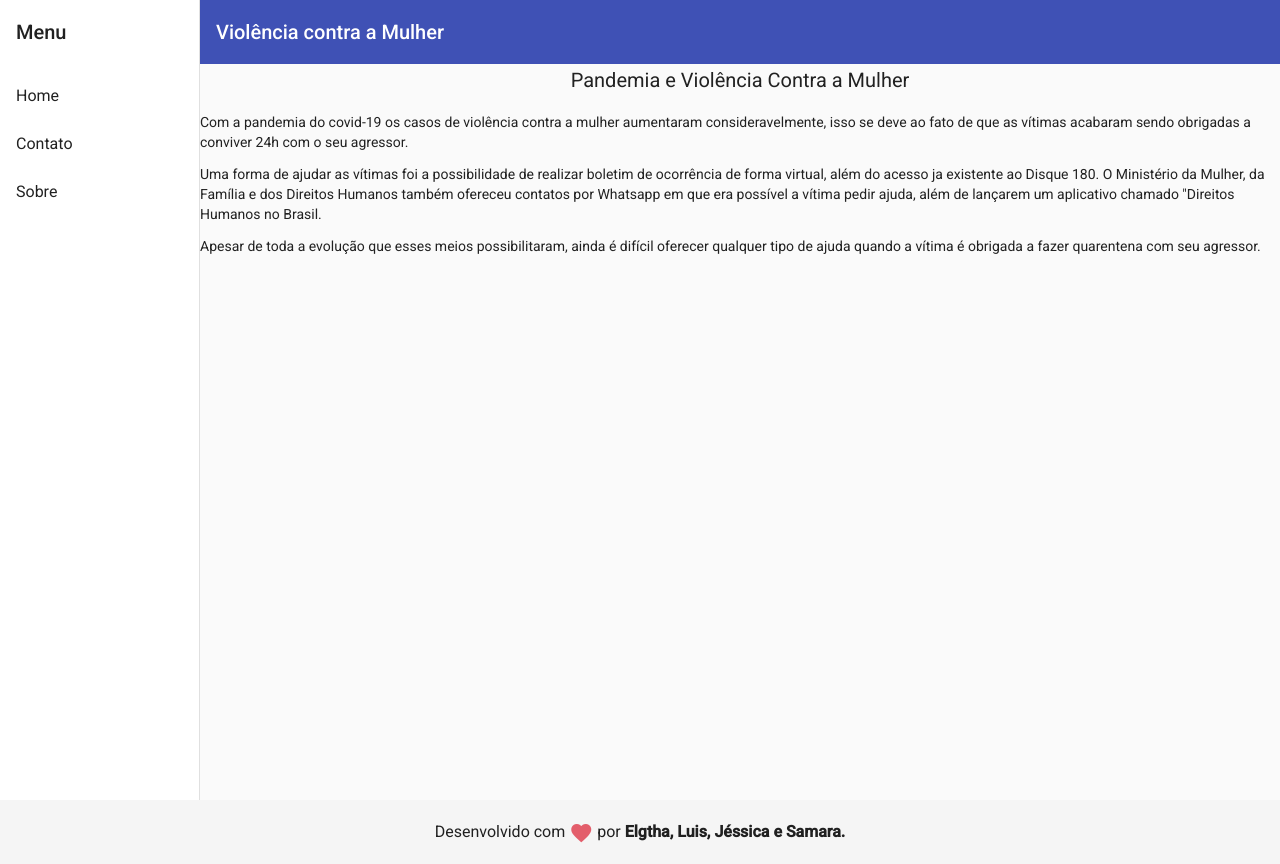
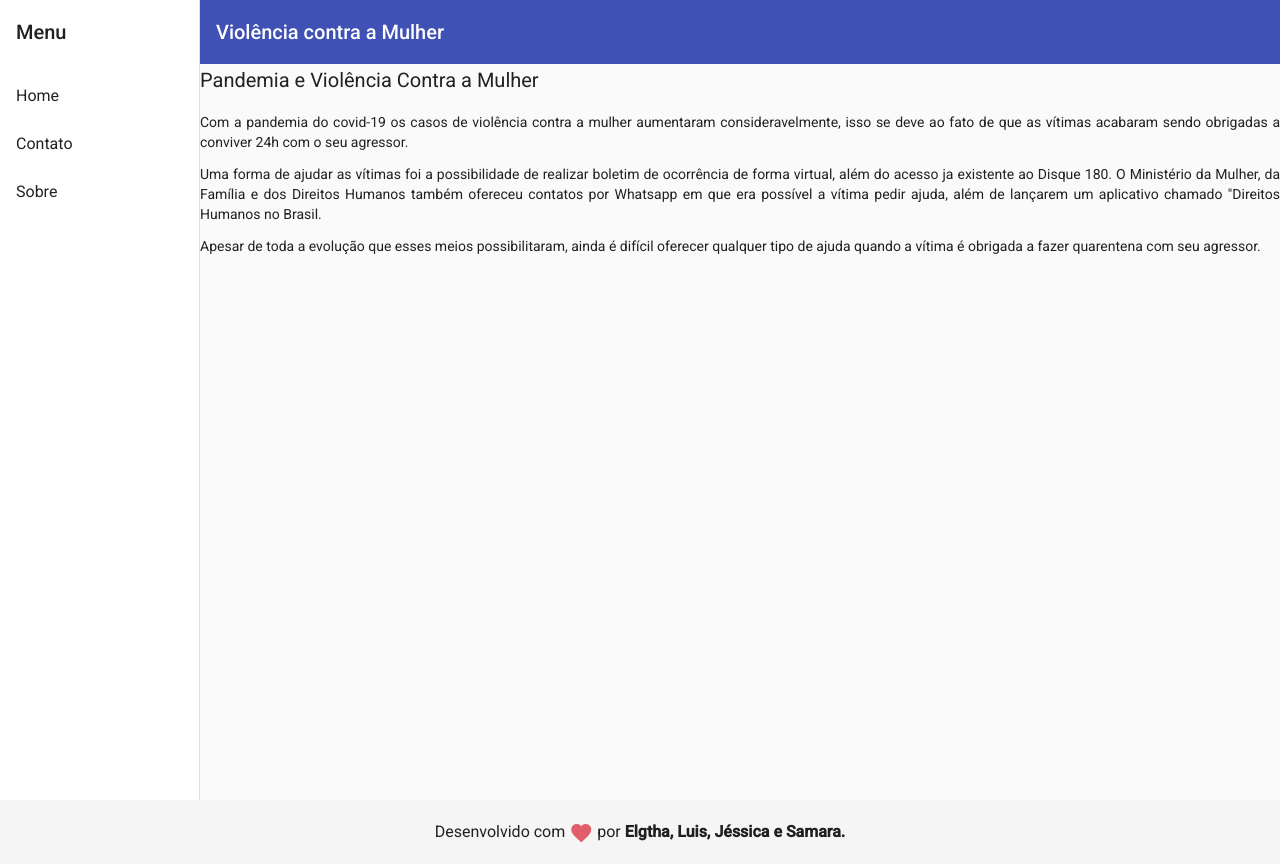
Before and after one commit to rick9141/Hackaton-Iteris-Time13, an Angular app in the folder HackatonIteris/: page /Home in a window 1280 px wide. Built offline with nearby package versions, Linux system fonts and the light colour scheme.

Commit message:
finalizando css

```diff
--- a/HackatonIteris/src/app/components/template/menu-home/menu-home.component.css
+++ b/HackatonIteris/src/app/components/template/menu-home/menu-home.component.css
@@ -5,5 +5,7 @@ body {
 
 h1{
   font-size: 20px;
-  text-align: center;
 }
+p {
+  text-align: justify;
+}
--- a/HackatonIteris/src/app/components/template/menu-template/menu-template.component.html
+++ b/HackatonIteris/src/app/components/template/menu-template/menu-template.component.html
@@ -5,7 +5,7 @@
       [opened]="(isHandset$ | async) === false">
     <mat-toolbar>Menu</mat-toolbar>
     <mat-nav-list>
-      <a mat-list-item routerLink="/">Home</a>
+      <a mat-list-item routerLink="/Home">Home</a>
       <a mat-list-item routerLink="/Contato">Contato</a>
       <a mat-list-item routerLink="/sobre">Sobre</a>
     </mat-nav-list>
```
